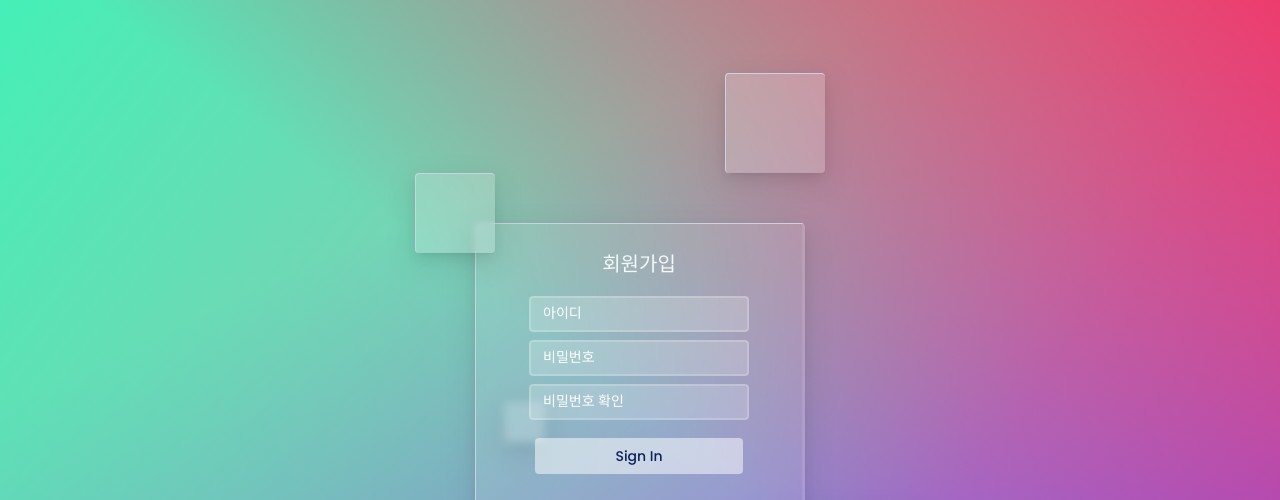
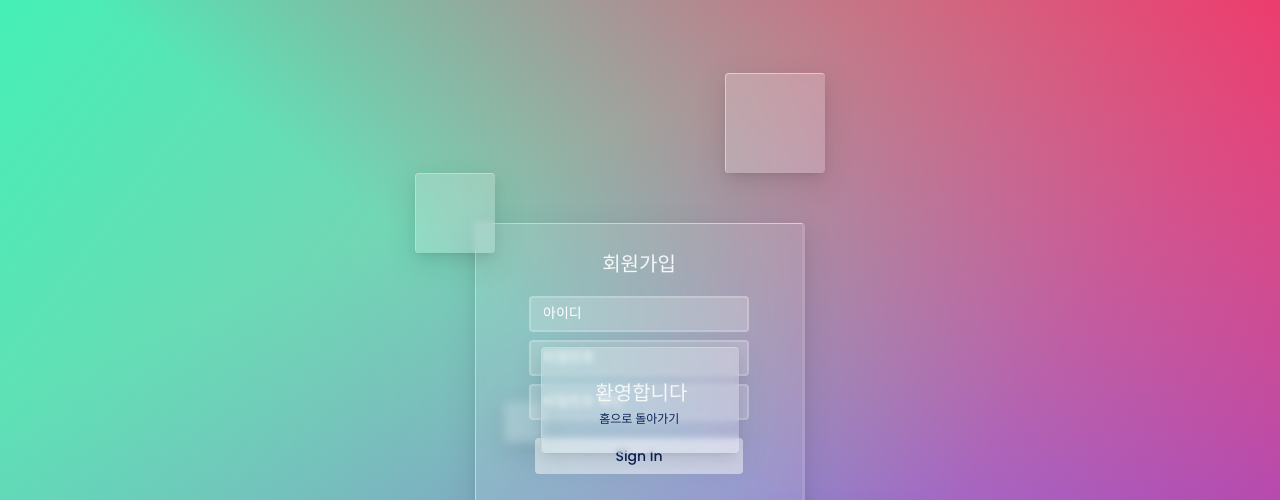
Before and after one commit to chochojj/code_log, a plain HTML site: page fe-sprint-validation-check-main/src/index.html in a window 1280 px wide. Both pictures are taken after a click on the button "Sign In". Shown: the top 500 px of the page. Drawn offline with Linux system fonts and the light colour scheme; a web font is replaced by a local one.

Commit message:
onclick 이벤트 적용
조건식 설정 오류

```diff
--- a/fe-sprint-validation-check-main/src/index.html
+++ b/fe-sprint-validation-check-main/src/index.html
@@ -44,7 +44,7 @@
         <div class="mismatch-message hide">비밀번호가 일치하지 않습니다</div>
 
         <fieldset class="signup">
-          <button class=".btn">Sign In</button>
+          <button class="signBtn">Sign In</button>
         </fieldset>
         <div class="sns">
           <a href="#"><img class="kakao" src="../src/images/kakao.png" alt="카카오톡"/></a>
@@ -62,6 +62,7 @@
 
         <div class="signModal hide" >
           <span>환영합니다</span>
+          <a href="#">홈으로 돌아가기</a>
         </div>
 
 
--- a/fe-sprint-validation-check-main/src/script.js
+++ b/fe-sprint-validation-check-main/src/script.js
@@ -7,7 +7,7 @@ const elInputPasswordCheck = document.querySelector('#password-retype');
 const elPasswordMiss = document.querySelector('.mismatch-message');
 const fillPassword = document.querySelector('.fillpassword-message');
 
-const signBtn = document.querySelector('.btn');
+const signBtn = document.querySelector('.signBtn');
 const popUp = document.querySelector('.signModal');
 /*
 //아이디/비밀번호 유효성 검사도 하고싶음! > 만약 한다면 각 이벤트 어디에 들어가야할지
@@ -82,15 +82,16 @@ elInputPasswordCheck.onkeyup = function (){
 //onkeydown, onfocus, oninput 다 안됨 > 이미 사용되는 onkeyup 이벤트와 충돌해서 그런건지?
 
 
-//버튼 누르면 모달 뜨는것 >> 아직 구현 덜됨!!
-signBtn.addEventListener('click', popUpModal);
-
-function popUpModal() {
-  console.log('버튼눌림');
-  if(isMoreThan4Length && isMatch){
-    popUp.classList.remove('hide');
+//버튼 누르면 모달 뜨는것  -- 조건없이도 작동하는 오류
+signBtn.onclick = function(){
+  if(isMoreThan4Length){
+    if(isMatch){
+      popUp.classList.remove('hide');
+    }
+    return false
   }
 };
+
 
 function isMoreThan4Length(value) {
   return value.length >= 4
--- a/fe-sprint-validation-check-main/src/style.css
+++ b/fe-sprint-validation-check-main/src/style.css
@@ -6,6 +6,7 @@
   font-family: 'Spoqa Han Sans Neo', 'sans-serif';
   color: var(--bluish-gray-10);
   font-size: 16px;
+  text-decoration: none;
 }
 
 body {
@@ -230,6 +231,16 @@ input:focus {
 }
 .signModal > span {
   position: absolute;
-  top: 33%;
+  top: 28%;
   left: 22%;
 }
+.signModal > a {
+  position: absolute;
+  top: 58%;
+  left: 29%;
+  font-size: 12px;
+  color:var(--coz-blue-800);
+}
+.signModal > a:hover{
+  color:var(--peach-500);
+}
```
